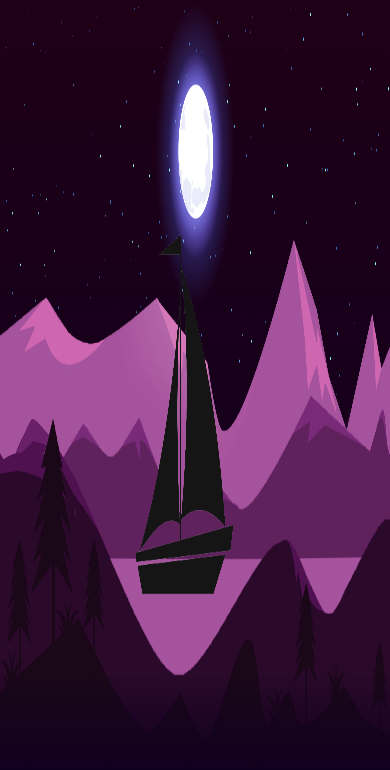
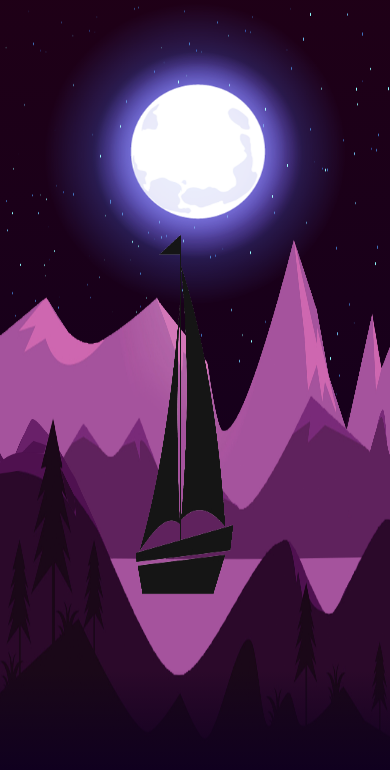
Before and after one commit to Ameer-root/animate_landing, a plain HTML site: page index.html in a window 390 px wide. Shown: the part 74-844 px from the top of the page. Drawn offline with Linux system fonts and the light colour scheme.

Commit message:
Update style.css

```diff
--- a/style.css
+++ b/style.css
@@ -1 +1 @@
-.container,header,nav>ul{display:flex}.container::after,.container>img,header{position:absolute;width:100%}*{padding:0;margin:0}body{background:linear-gradient(#200016,#10001f);font-family:system-ui}header{z-index:1;align-items:center;justify-content:space-around;flex-wrap:wrap}header>h2{font-size:30px;text-transform:uppercase}nav>ul{list-style:none}nav>ul>li{margin:1rem;text-transform:capitalize}a{text-decoration:none;color:#fff}li>a{padding:6px 10px}.active,li>a:hover{background-color:#fff;border-radius:20px;color:#10001f}.container{position:relative;width:100%;height:100vh;justify-content:center;align-items:center;overflow:hidden;transition:1s linear}.container>img{height:100vh;object-fit:cover}#moon{mix-blend-mode:screen;transform:translateY(3rem)}.container>h2{transform:translateY(500px)}.content{color:#fff;padding:2rem}.container::after{content:'';bottom:0;height:100px;background:linear-gradient(to top,#10001f,transparent)}@media screen and (min-device-width:250px) and (max-device-width:1000px){.container>img{position:absolute;width:100%;height:100vh;object-fit:unset}nav>ul>li{margin:2px;text-transform:capitalize}}
+.container,header,nav>ul{display:flex}.container::after,.container>img,header{position:absolute;width:100%}*{padding:0;margin:0}body{background:linear-gradient(#200016,#10001f);font-family:system-ui}header{z-index:1;align-items:center;justify-content:space-around;flex-wrap:wrap}header>h2{font-size:30px;text-transform:uppercase}nav>ul{list-style:none}nav>ul>li{margin:1rem;text-transform:capitalize}a{text-decoration:none;color:#fff}li>a{padding:6px 10px}.active,li>a:hover{background-color:#fff;border-radius:20px;color:#10001f}.container{position:relative;width:100%;height:100vh;justify-content:center;align-items:center;overflow:hidden;transition:1s linear}.container>img{height:100vh;object-fit:cover}#moon{mix-blend-mode:screen;transform:translateY(3rem)}.container>h2{transform:translateY(500px)}.content{color:#fff;padding:2rem}.container::after{content:'';bottom:0;height:100px;background:linear-gradient(to top,#10001f,transparent)}@media screen and (min-device-width:250px) and (max-device-width:1000px){.container>img{position:absolute;width:100%;height:100vh;object-fit:unset}nav>ul>li{margin:2px;text-transform:capitalize}#moon{mix-blend-mode:screen;transform:translateY(3rem);object-fit:cover}}
```
